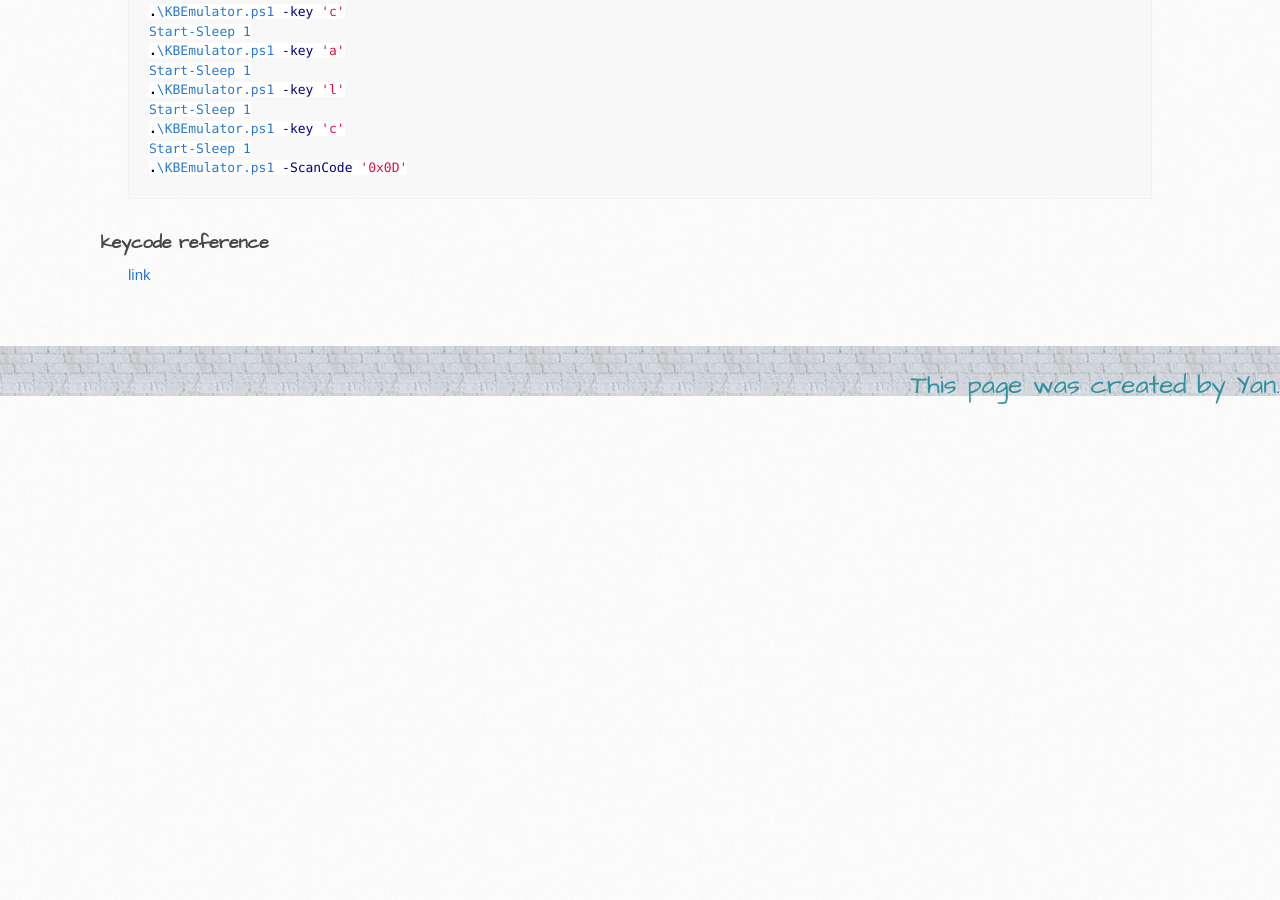
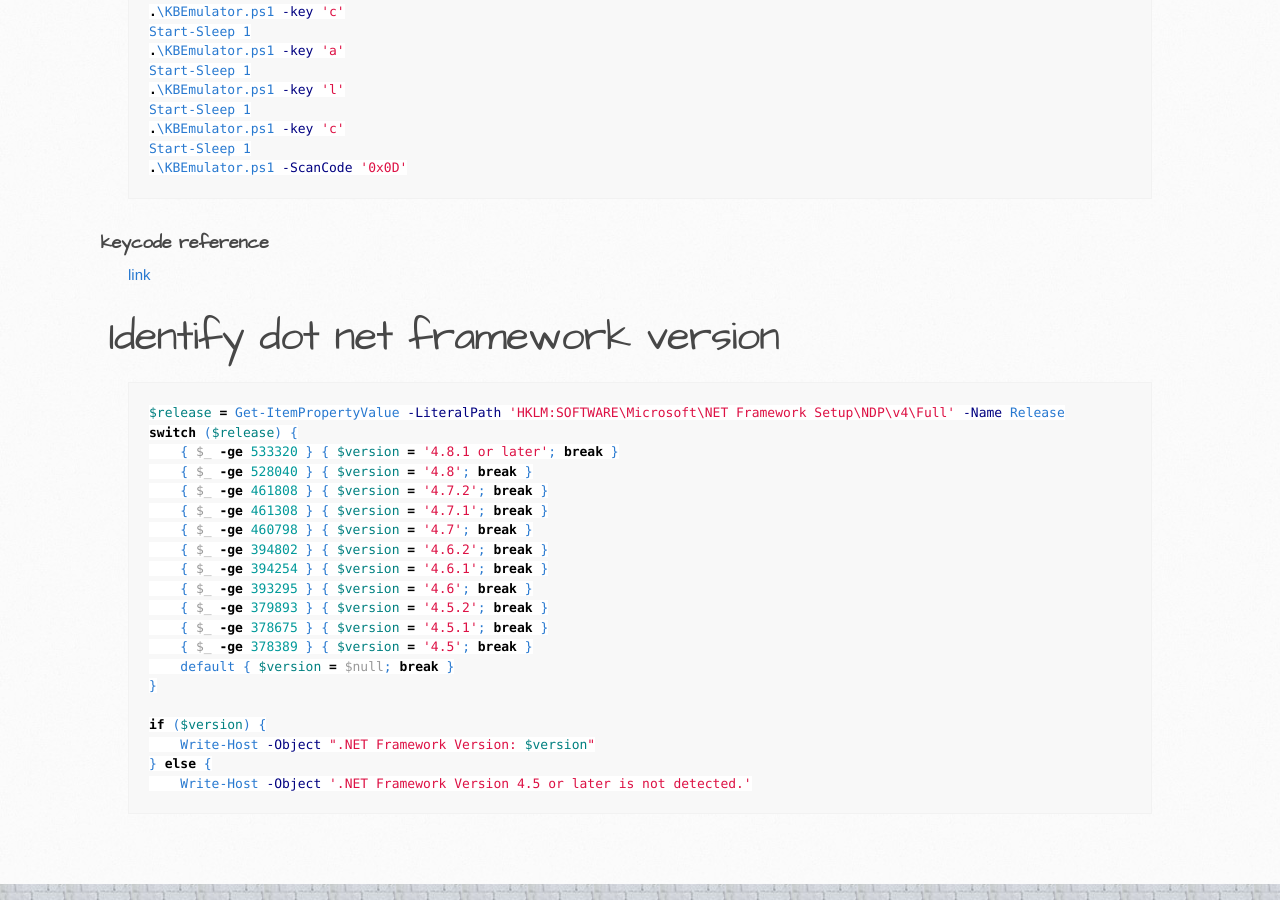
Before and after one commit to itcraftme/itcraftme, a Jekyll site: the page built from docs/it/powershell.md, in a window 1280 px wide and 900 px high, scrolled down 9628 px. Built offline with Jekyll 4.4.1, drawn with Linux system fonts in a browser that asks for light colours; our own code applies the rules of GitHub Pages for plain Markdown files; before the commit the page ends 10033 px from its top, so only the background shows below that.

Commit message:
Update powershell.md
Identifying .net framework versions

````diff
--- a/docs/it/powershell.md
+++ b/docs/it/powershell.md
@@ -417,3 +417,27 @@ Start-Sleep 1
 
 ### keycode reference
 [link](https://boostrobotics.eu/windows-key-codes/)
+
+# Identify dot net framework version
+```powershell
+$release = Get-ItemPropertyValue -LiteralPath 'HKLM:SOFTWARE\Microsoft\NET Framework Setup\NDP\v4\Full' -Name Release
+switch ($release) {
+    { $_ -ge 533320 } { $version = '4.8.1 or later'; break }
+    { $_ -ge 528040 } { $version = '4.8'; break }
+    { $_ -ge 461808 } { $version = '4.7.2'; break }
+    { $_ -ge 461308 } { $version = '4.7.1'; break }
+    { $_ -ge 460798 } { $version = '4.7'; break }
+    { $_ -ge 394802 } { $version = '4.6.2'; break }
+    { $_ -ge 394254 } { $version = '4.6.1'; break }
+    { $_ -ge 393295 } { $version = '4.6'; break }
+    { $_ -ge 379893 } { $version = '4.5.2'; break }
+    { $_ -ge 378675 } { $version = '4.5.1'; break }
+    { $_ -ge 378389 } { $version = '4.5'; break }
+    default { $version = $null; break }
+}
+
+if ($version) {
+    Write-Host -Object ".NET Framework Version: $version"
+} else {
+    Write-Host -Object '.NET Framework Version 4.5 or later is not detected.'
+```
````
